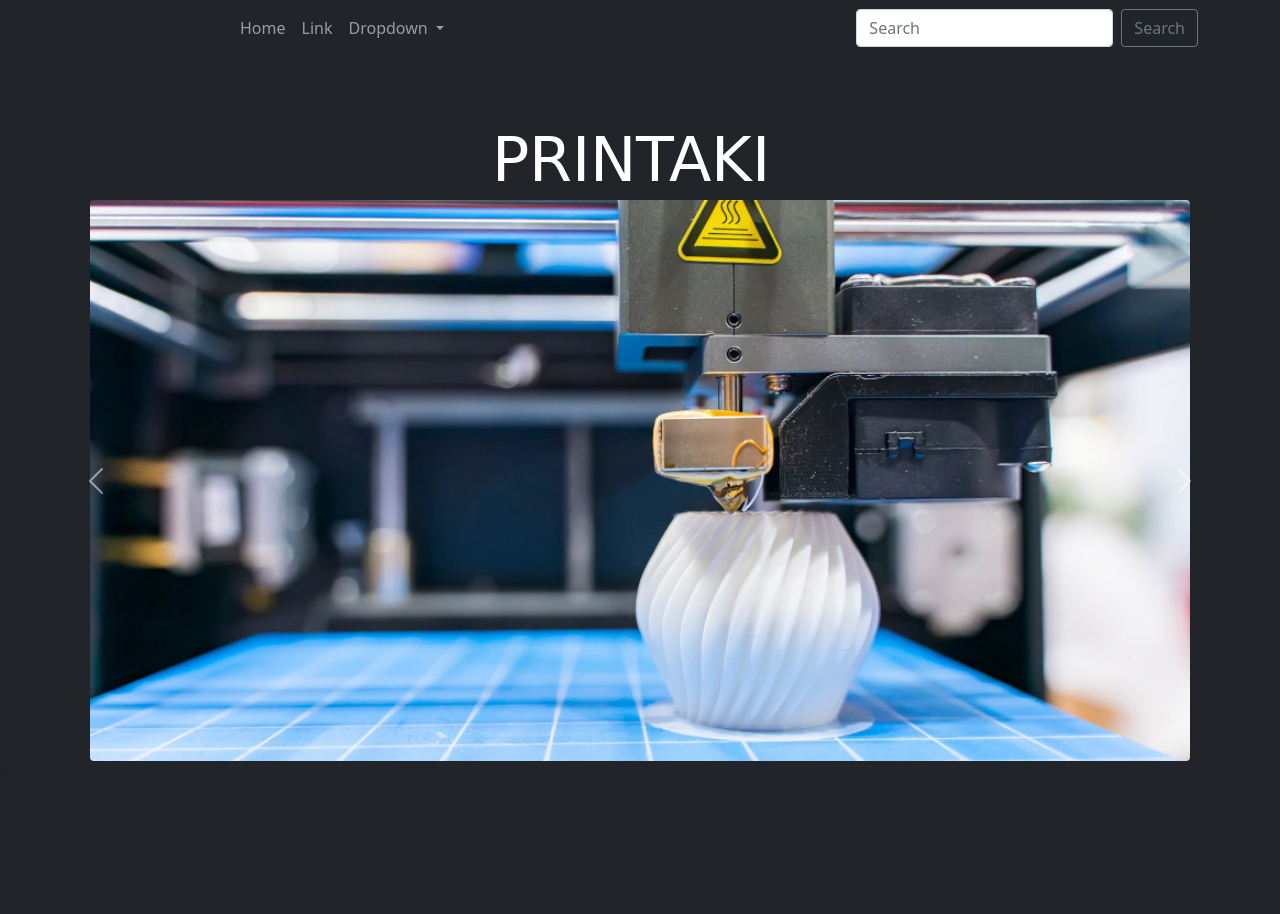
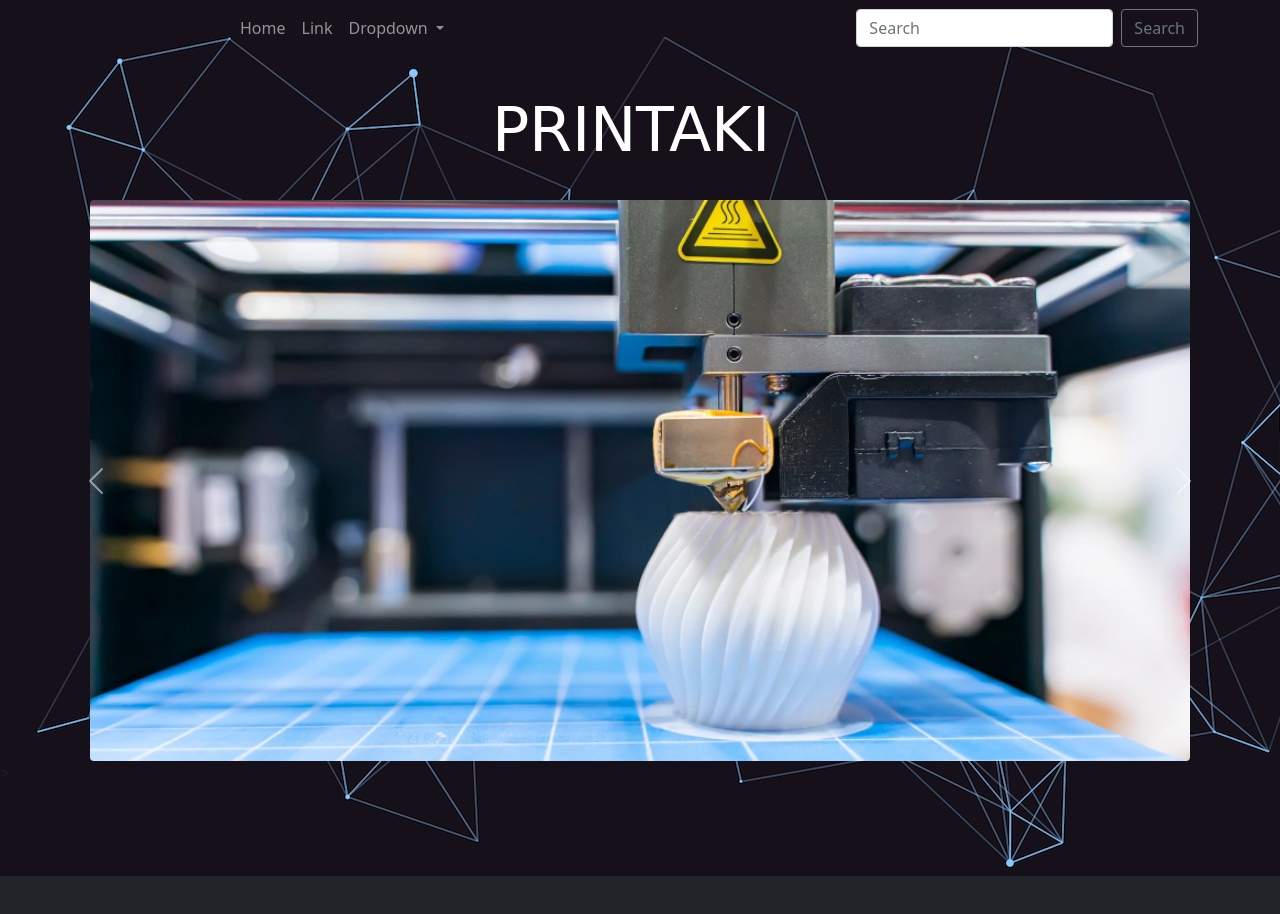
Before and after one commit to Knapek/3dPrintingPage, a plain HTML site: page index.html in a window 1280 px wide. Shown: the top 914 px of the page. Drawn offline with nearby package versions, Linux system fonts and the light colour scheme.

Commit message:
bacground image fixed no repeat added. Transparent navigation bar

```diff
--- a/index.html
+++ b/index.html
@@ -15,7 +15,7 @@
   </head>
   <body>
     <!-- Navigation bar -->
-    <nav class="navbar fixed-top navbar-expand-lg navbar-dark bg-dark">
+    <nav class="navbar fixed-top navbar-expand-lg navbar-dark ">
       <div class="container">
         <div id="nav-logo-container-id" class="container-flex">
         </div>
--- a/script/sctipt.js
+++ b/script/sctipt.js
@@ -5,7 +5,7 @@ document.addEventListener('scroll', function()
    var logoImgNode = document.createElement('img');
    var navbarLogoContainerDivNode = document.getElementById('nav-logo-container-id');
 
-if(document.documentElement.scrollTop > 60) //ture if pahe has been scrolled 60 px from the top.
+if(document.documentElement.scrollTop > 30) //ture if pahe has been scrolled 60 px from the top.
    {
 
       navNode[0].classList.add('navShadowScroll'); //adding class navShadowScroll when page is scrolled down.
--- a/style/style.scss
+++ b/style/style.scss
@@ -8,6 +8,9 @@ $carouselImgWidth: 1100px;
 
 body{
     background-color: $bgColor;
+    background-image: url(../img/background/bgimage.png);
+    background-repeat: no-repeat;
+    background-attachment: fixed;
 }
 
 //Navbar shadow class. Scroll event listener implemented.
@@ -21,7 +24,8 @@ body{
 
 //First div container with logo. It has to be moved from top to appear under navbar.
 .logo-container{
-    margin-top: 120px;
+    margin-top: 90px;
+    margin-bottom: 30px;
 }
 
 //Fixed dimentions container for logo at navigation bar. Logo apear in this place when page is scroled down.
```
Also changed, not shown: img/background/bgimage.png (added), style/style.css.
